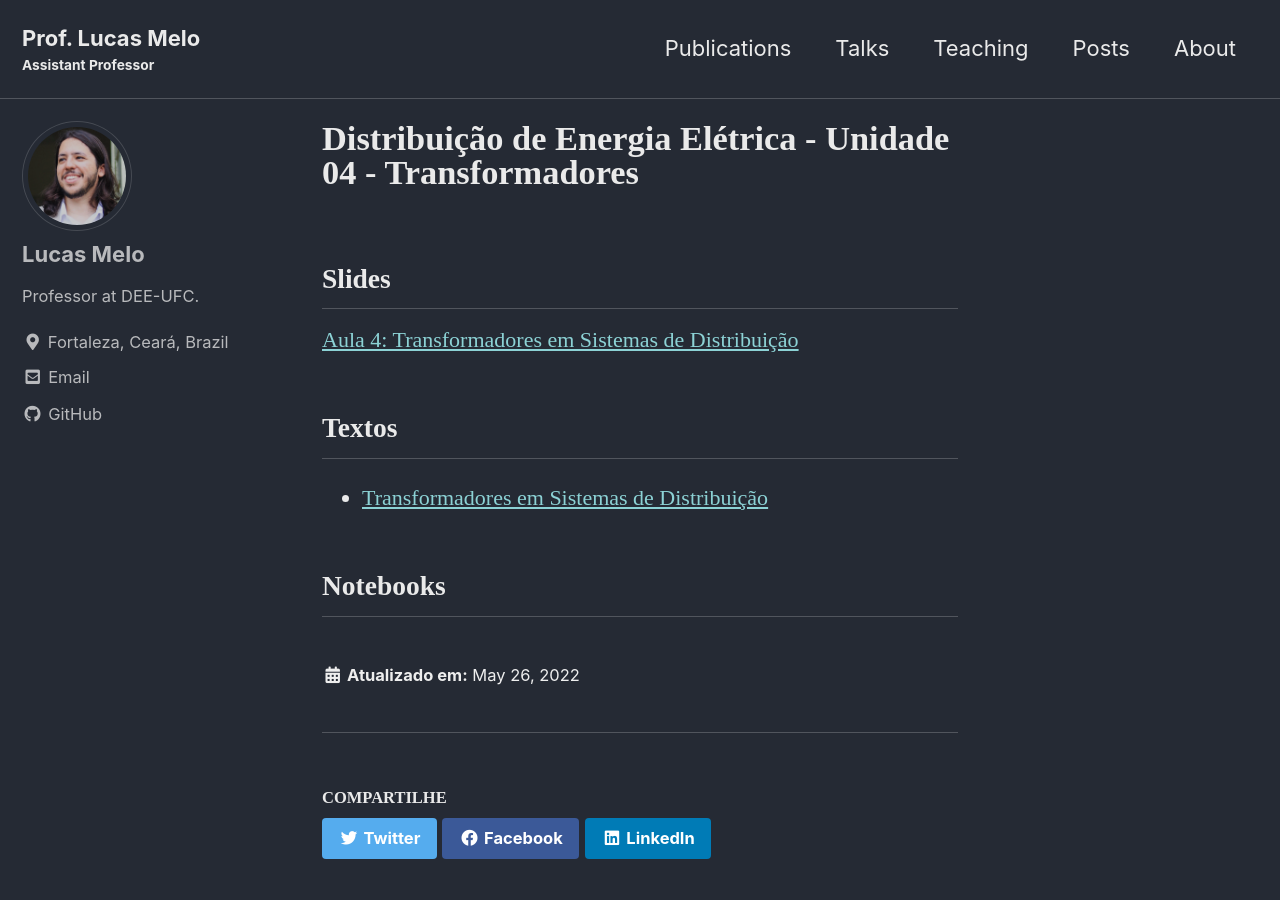
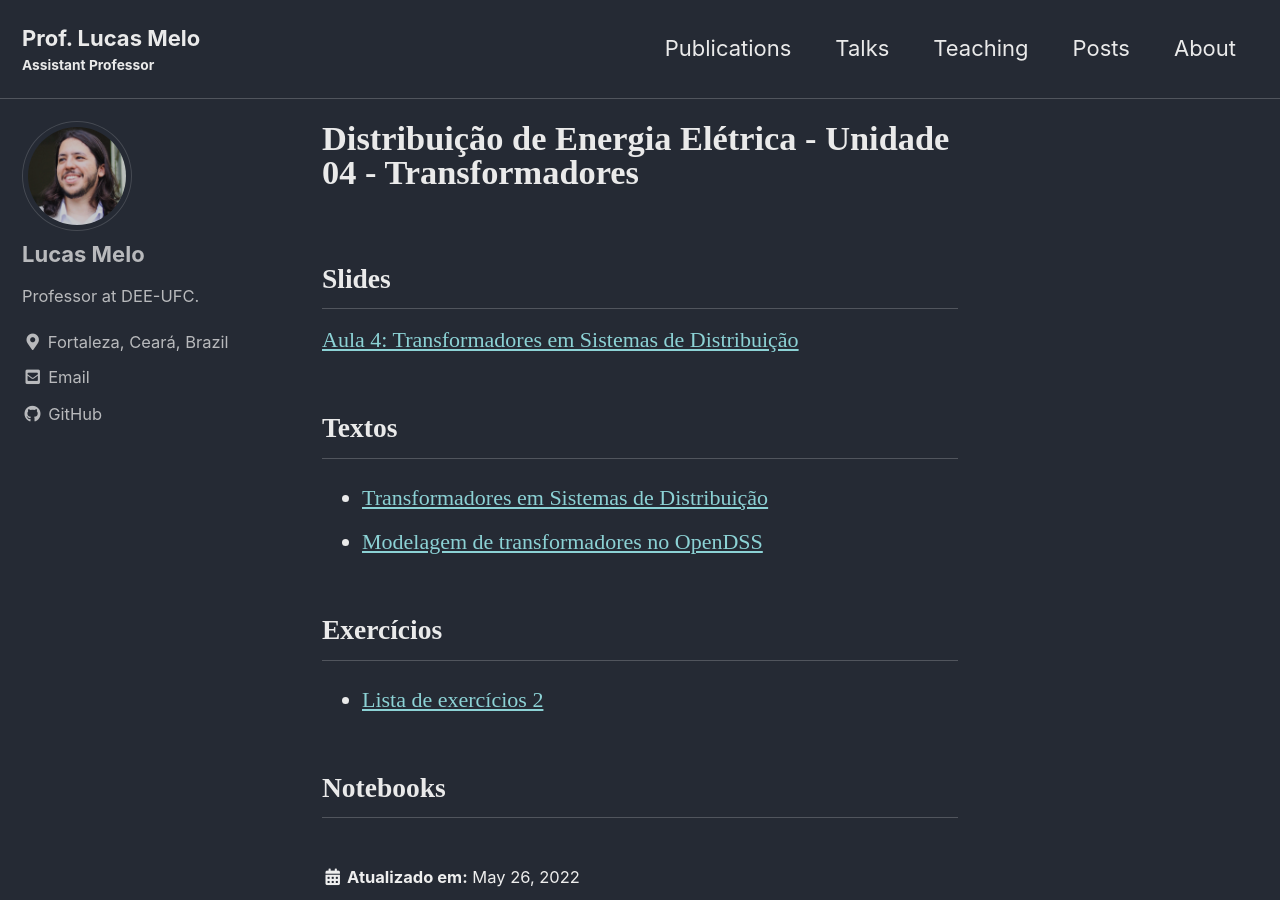
Before and after one commit to lucassm/lucassm.github.io, a Jekyll site: the page built from _teaching/DEE-2022-1/Unidade-04/index.md, in a window 1280 px wide and 900 px high. Built offline with Jekyll 4.4.1, drawn with Linux system fonts in a browser that asks for light colours; cached includes are drawn as plain includes; some web fonts are replaced.

Commit message:
DEE-2022-1: Update

```diff
--- a/_teaching/DEE-2022-1/Unidade-04/index.md
+++ b/_teaching/DEE-2022-1/Unidade-04/index.md
@@ -13,6 +13,9 @@ location: Fortaleza, Brazil
 
 ## Textos
 - [Transformadores em Sistemas de Distribuição](https://drive.google.com/file/d/1xSYS2DgYV4M6f2vMv4PawqeM-WbAt4ax/view?usp=sharing)
+- [Modelagem de transformadores no OpenDSS](https://drive.google.com/file/d/1kaEAmBGRzc3IQw2se8Ci8bGF5qSvynB9/view?usp=sharing)
 
+## Exercícios
+ - [Lista de exercícios 2](https://drive.google.com/file/d/1j5hUpvTUhOPNzsLvdoJSt7FzsGzai-UE/view?usp=sharing)
 
 ## Notebooks
```
